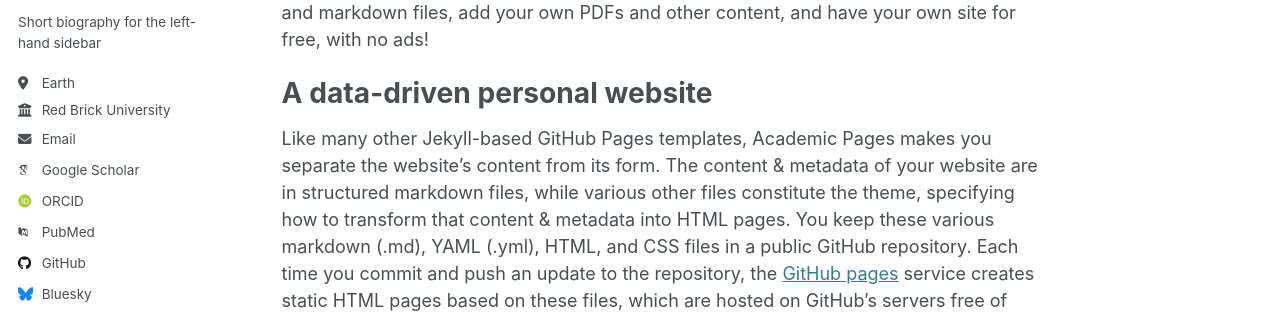
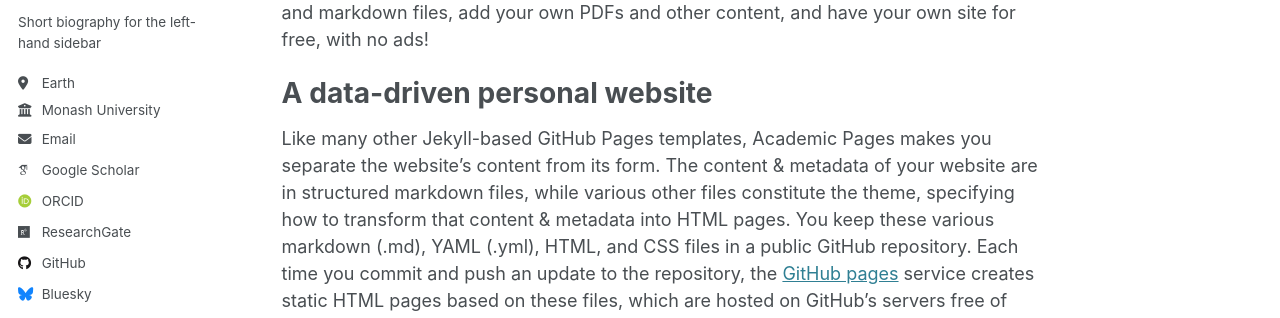
Before and after one commit to tuhin-iit/tuhin-iit.github.io, a Jekyll site: the page built from _pages/about.md, in a window 1280 px wide. Shown: the part 366-684 px from the top of the page. Built offline with Jekyll 4.4.1, drawn with Linux system fonts in a browser that asks for light colours; some web fonts are replaced.

Commit message:
Update _config.yml

```diff
--- a/_config.yml
+++ b/_config.yml
@@ -27,19 +27,19 @@ author:
   pronouns         : # example: "she/her"
   bio              : "Short biography for the left-hand sidebar"
   location         : "Earth"
-  employer         : "Red Brick University"
+  employer         : "Monash University"#"Red Brick University"
   uri              : # URL
   email            : "none@example.org"
 
   # Academic websites
   arxiv            : # URL - Update with the correct link to your profile
-  googlescholar    : "https://scholar.google.com/citations?user=PS_CX0AAAAAJ"
+  googlescholar    : "https://scholar.google.com/citations?user=xeRm3ZYAAAAJ&hl=en"#"https://scholar.google.com/citations?user=PS_CX0AAAAAJ"
   impactstory      : # URL
-  orcid            : "http://orcid.org/yourorcidurl"
-  semantic         : # URL
-  pubmed           : "https://www.ncbi.nlm.nih.gov/pubmed/?term=john+snow"
-  researchgate     : # URL
-  scopus           : # URL
+  orcid            : "https://orcid.org/0009-0002-1502-6695"#"http://orcid.org/yourorcidurl"
+  #semantic         : # URL
+  #pubmed           : "https://www.ncbi.nlm.nih.gov/pubmed/?term=john+snow"
+  researchgate     : "https://www.researchgate.net/profile/Tuhin-Chakraborty-8/research"# URL
+  #scopus           : # URL
 
   # Repositories and software development
   bitbucket        : # Username - Update with your username on the site
```
